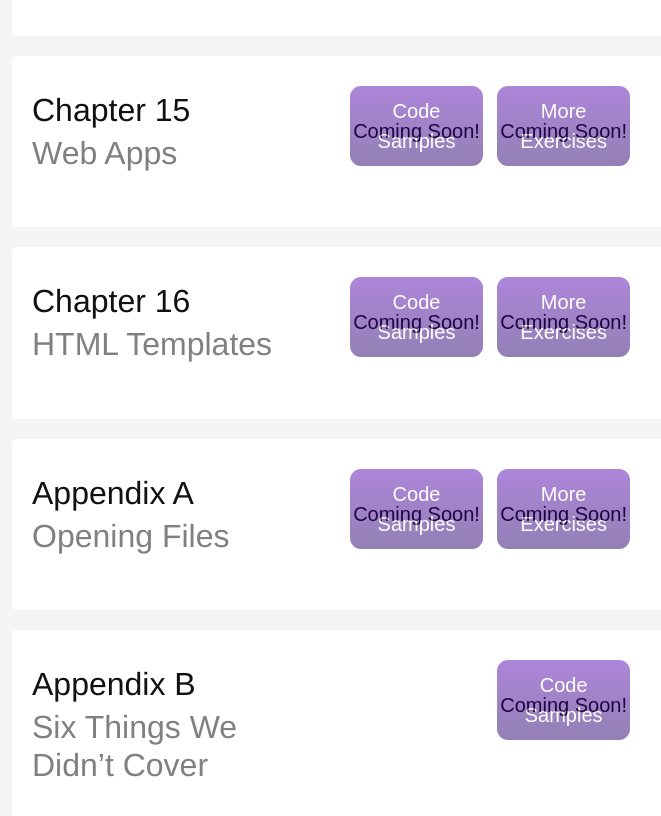
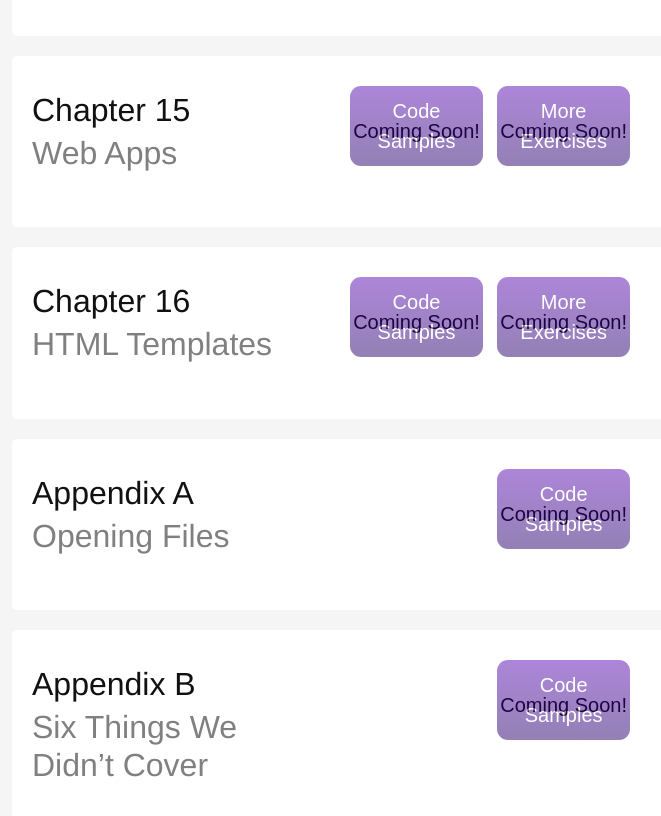
Before and after one commit to jaymcgavren/headfirstgo.com, a Jekyll site: the page built from index.html, in a window 1280 px wide and 900 px high, scrolled down 2979 px. Shown: the top 816 px of the window, without its empty margins (440-1101 px from the left). Built offline with Jekyll 4.4.1, drawn with Linux system fonts in a browser that asks for light colours.

Commit message:
Remove exercises button from appendix

```diff
--- a/index.html
+++ b/index.html
@@ -316,10 +316,6 @@ layout: page
       <span>Code Samples</span>
       <div class="comingsoon"><br/>Coming Soon!</div>
     </div>
-    <div class="button more-exercises">
-      <span>More Exercises</span>
-      <div class="comingsoon"><br/>Coming Soon!</div>
-    </div>
   </div>
   <p>
   </p>
```
